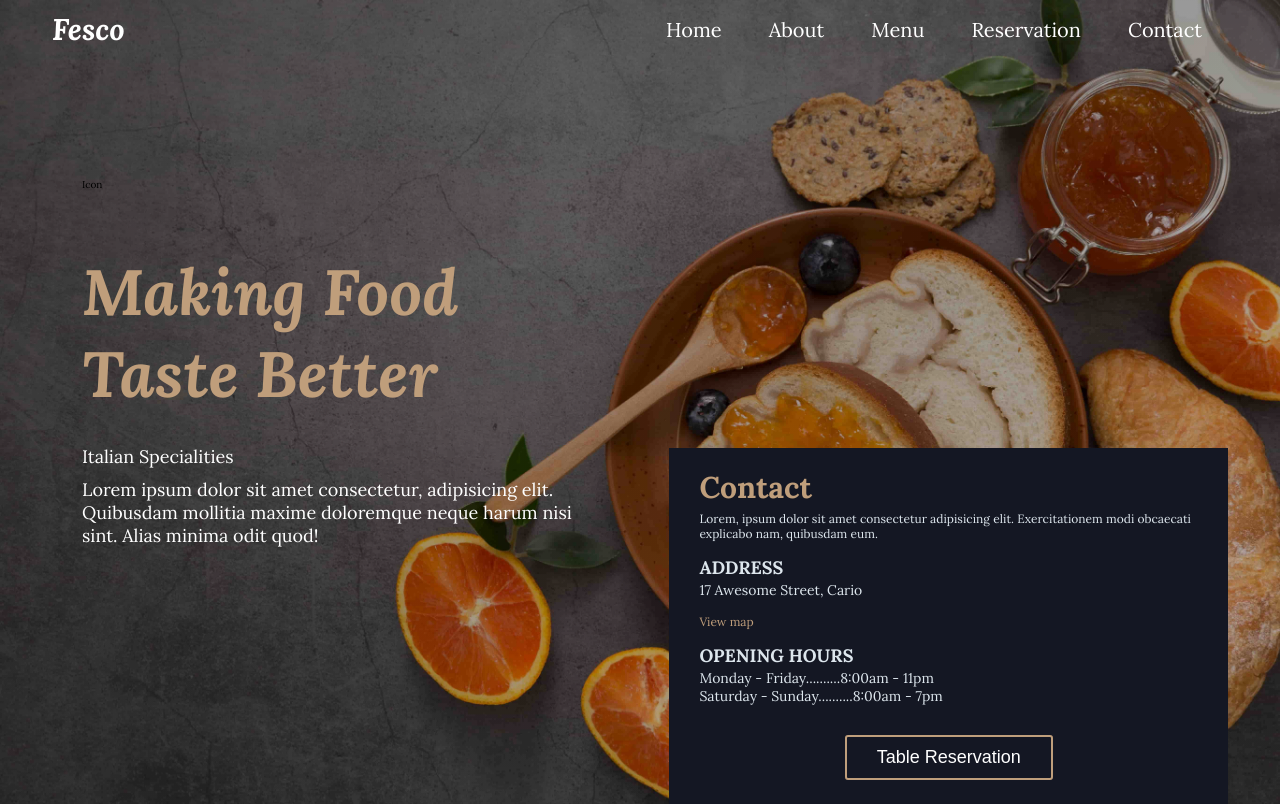
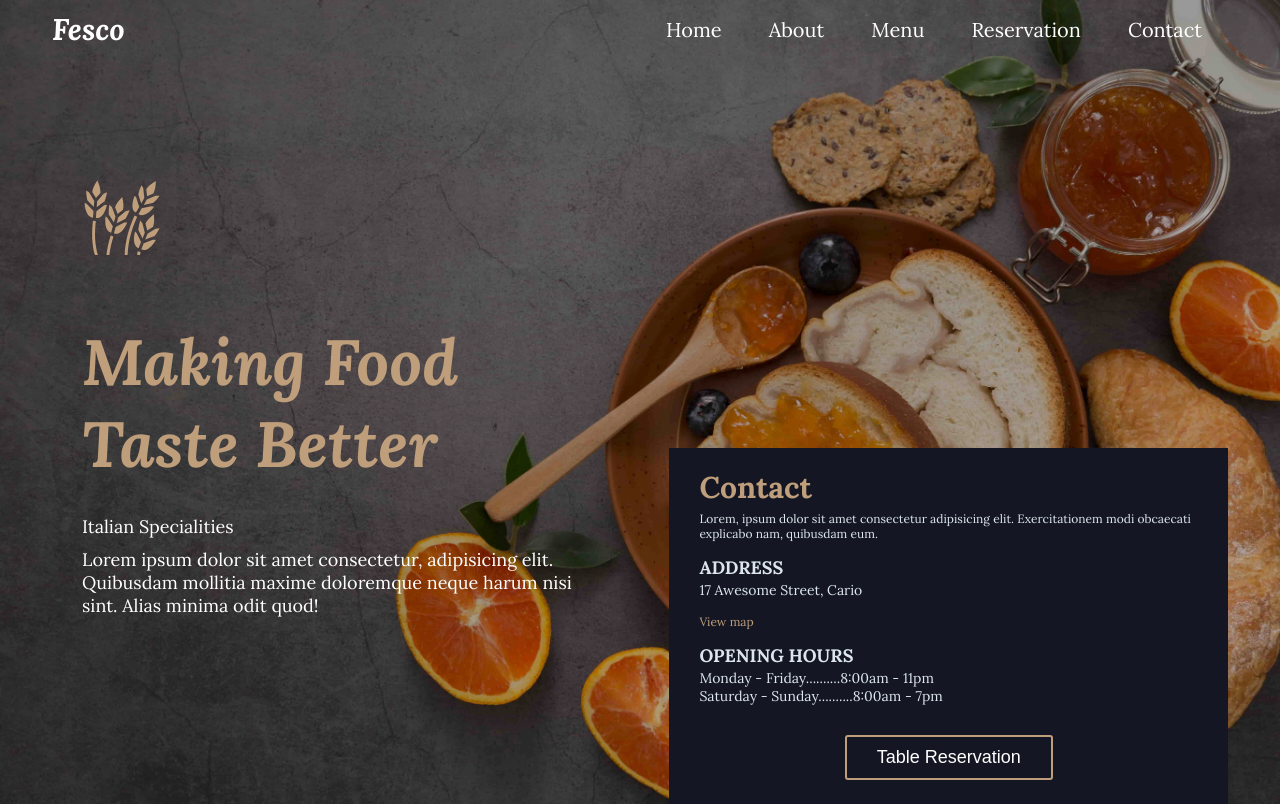
Before and after one commit to MahmoudAidia/React_Fesco_Restaurant, a React (Vite) app: page / in a window 1280 px wide. Shown: the top 804 px of the page. Built offline with nearby package versions, Linux system fonts and the light colour scheme.

Commit message:
Finished animating home section

```diff
--- a/package.json
+++ b/package.json
@@ -10,9 +10,10 @@
     "preview": "vite preview"
   },
   "dependencies": {
+    "framer-motion": "^11.1.9",
     "react": "^18.2.0",
     "react-dom": "^18.2.0",
-    "react-icons": "^5.0.1"
+    "react-icons": "^5.2.1"
   },
   "devDependencies": {
     "@types/react": "^18.2.37",
--- a/src/components/Header.jsx
+++ b/src/components/Header.jsx
@@ -1,28 +1,50 @@
 import styles from "./Header.module.css";
-
+import { motion } from "framer-motion";
 import { HiViewList } from "react-icons/hi";
 
 function Header() {
   return (
     <header className={styles.header}>
       <nav className={styles.nav}>
-        <h1>Fesco</h1>
+        <motion.h1 initial={{ y: 200 }} animate={{ y: 0 }}>
+          Fesco
+        </motion.h1>
         <ul className={styles.links}>
-          <li>
+          <motion.li
+            initial={{ opacity: 0 }}
+            animate={{ opacity: 1 }}
+            transition={{ duration: 1, delay: 0.1 }}
+          >
             <span>Home</span>
-          </li>
-          <li>
+          </motion.li>
+          <motion.li
+            initial={{ opacity: 0 }}
+            animate={{ opacity: 1 }}
+            transition={{ duration: 1, delay: 0.2 }}
+          >
             <span>About</span>
-          </li>
-          <li>
+          </motion.li>
+          <motion.li
+            initial={{ opacity: 0 }}
+            animate={{ opacity: 1 }}
+            transition={{ duration: 1, delay: 0.3 }}
+          >
             <span>Menu</span>
-          </li>
-          <li>
+          </motion.li>
+          <motion.li
+            initial={{ opacity: 0 }}
+            animate={{ opacity: 1 }}
+            transition={{ duration: 1, delay: 0.4 }}
+          >
             <span>Reservation</span>
-          </li>
-          <li>
+          </motion.li>
+          <motion.li
+            initial={{ opacity: 0 }}
+            animate={{ opacity: 1 }}
+            transition={{ duration: 1, delay: 0.4 }}
+          >
             <span>Contact</span>
-          </li>
+          </motion.li>
         </ul>
 
         <HiViewList className={styles.listIcon} />
--- a/src/components/HeroGrid.jsx
+++ b/src/components/HeroGrid.jsx
@@ -1,10 +1,24 @@
 import ContactCard from "./ContactCard";
 import styles from "./HeroGrid.module.css";
+import { motion } from "framer-motion";
+import { GiWheat } from "react-icons/gi";
+
 function HeroGrid() {
   return (
     <div className={styles.grid}>
-      <div className={styles.col1}>
-        <span>Icon</span>
+      <motion.div
+        className={styles.col1}
+        initial={{ x: -400 }}
+        animate={{ x: 0 }}
+        transition={{ duration: 1 }}
+      >
+        <motion.span
+          initial={{ opacity: 0 }}
+          animate={{ opacity: 1 }}
+          transition={{ duration: 1, delay: 1.5 }}
+        >
+          <GiWheat className={styles.logo} />
+        </motion.span>
         <h2>
           Making Food <br />
           Taste Better
@@ -15,10 +29,15 @@ function HeroGrid() {
           mollitia maxime doloremque neque harum nisi sint. Alias minima odit
           quod!
         </p>
-      </div>
-      <div className={styles.col2}>
+      </motion.div>
+      <motion.div
+        className={styles.col2}
+        initial={{ y: 400 }}
+        animate={{ y: 0 }}
+        transition={{ duration: 1 }}
+      >
         <ContactCard />
-      </div>
+      </motion.div>
     </div>
   );
 }
--- a/src/components/HeroGrid.module.css
+++ b/src/components/HeroGrid.module.css
@@ -1,3 +1,8 @@
+.logo {
+  width: 80px;
+  height: 80px;
+  color: var(--main-color);
+}
 .grid {
   width: 100%;
   display: grid;
```
Also changed, not shown: 1 other file (tests, documents, lock files or other folders).
